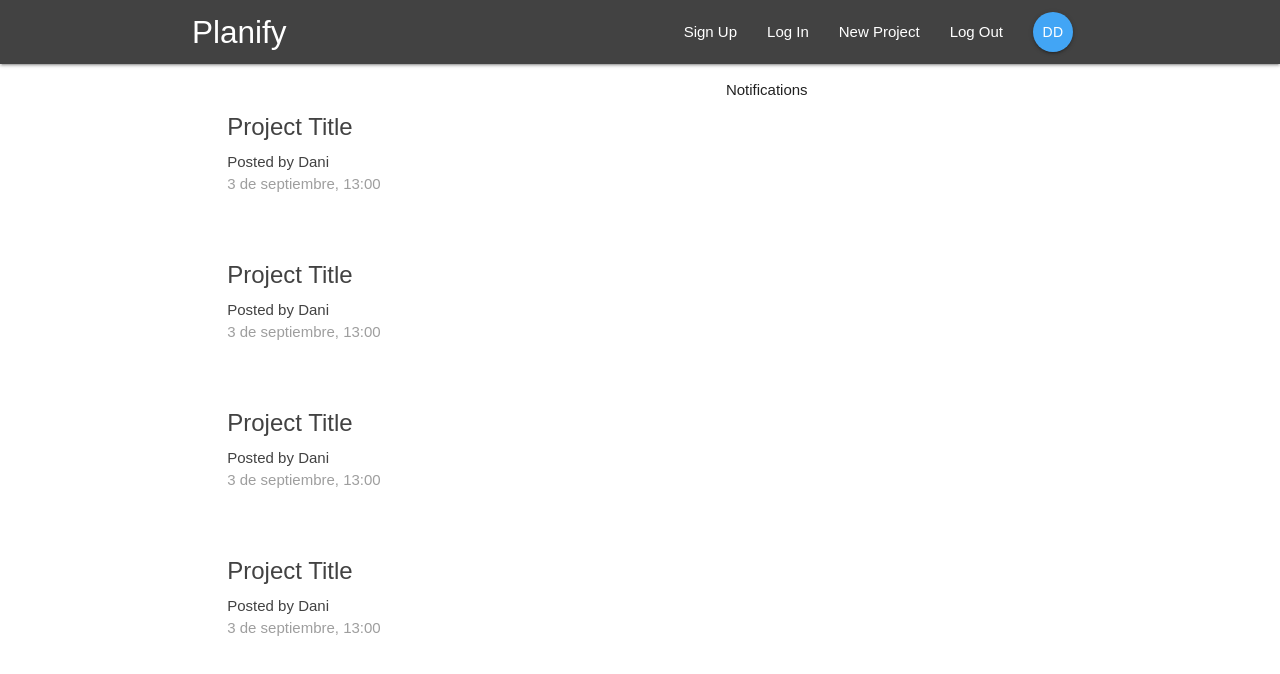
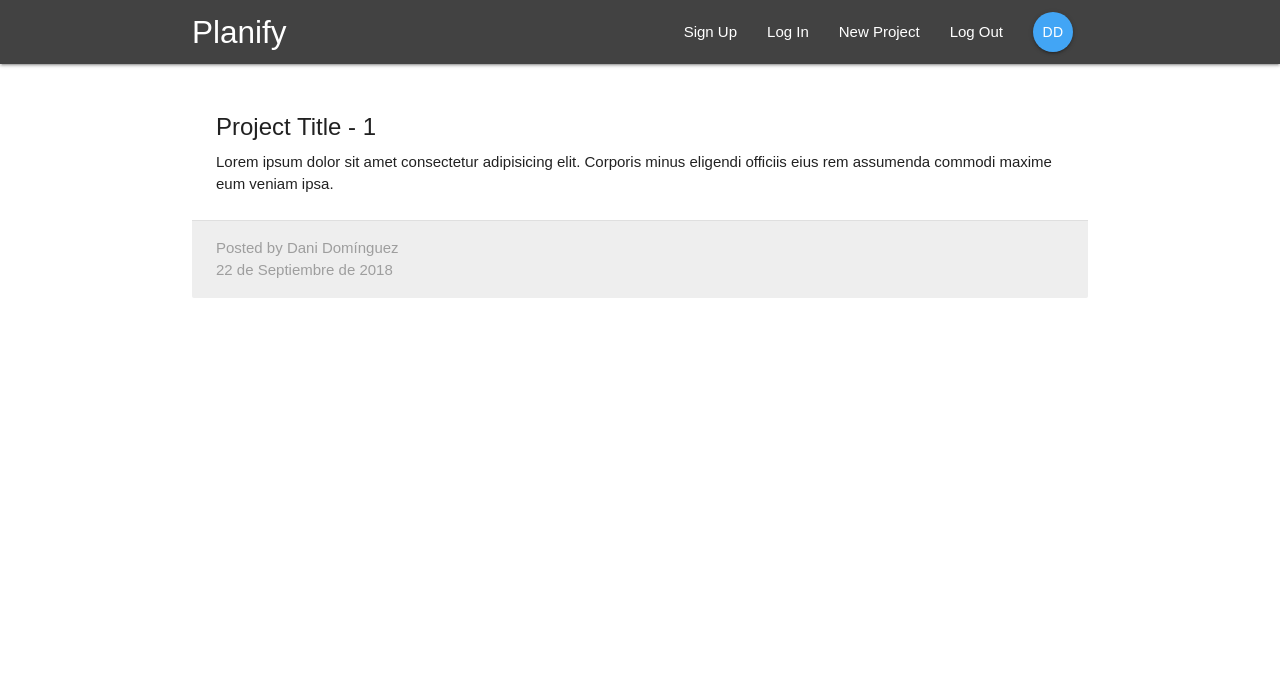
Before and after one commit to danidz96/planify, a React (Create React App) app: page /project/1 in a window 1280 px wide. Shown: the top 674 px of the page. Built offline with nearby package versions, Linux system fonts and the light colour scheme.

Commit message:
add project details page

```diff
--- a/src/App.js
+++ b/src/App.js
@@ -2,6 +2,7 @@
 import { BrowserRouter, Switch, Route } from 'react-router-dom';
 import Navbar from './components/layout/Navbar'
 import Dashboard from './components/dashboard/Dashboard';
+import ProjectDetail from './components/projects/ProjectDetail';
 
 class App extends Component {
   render() {
@@ -10,7 +11,8 @@
         <div className="App">
           <Navbar />
           <Switch>
-            <Route path='/' component={Dashboard} />
+            <Route exact path='/' component={Dashboard} />
+            <Route path='/project/:id' component={ProjectDetail} />
           </Switch>
         </div>
       </BrowserRouter>
--- a/src/components/projects/ProjectDetail.js
+++ b/src/components/projects/ProjectDetail.js
@@ -0,0 +1,23 @@
+import React from 'react'
+
+const ProjectDetail = (props) => {
+    const id = props.match.params.id;
+  return (
+    <div>
+      <div className="container section project-details">
+          <div className="card z-depth-0">
+              <div className="card-content">
+                  <span className="card-title">Project Title - {id}</span>
+                  <p>Lorem ipsum dolor sit amet consectetur adipisicing elit. Corporis minus eligendi officiis eius rem assumenda commodi maxime eum veniam ipsa.</p>
+              </div>
+              <div className="card-action grey lighten-3 grey-text">
+                  <div>Posted by Dani Domínguez</div>
+                  <div>22 de Septiembre de 2018</div>
+              </div>
+          </div>
+      </div>
+    </div>
+  )
+}
+
+export default ProjectDetail
```
